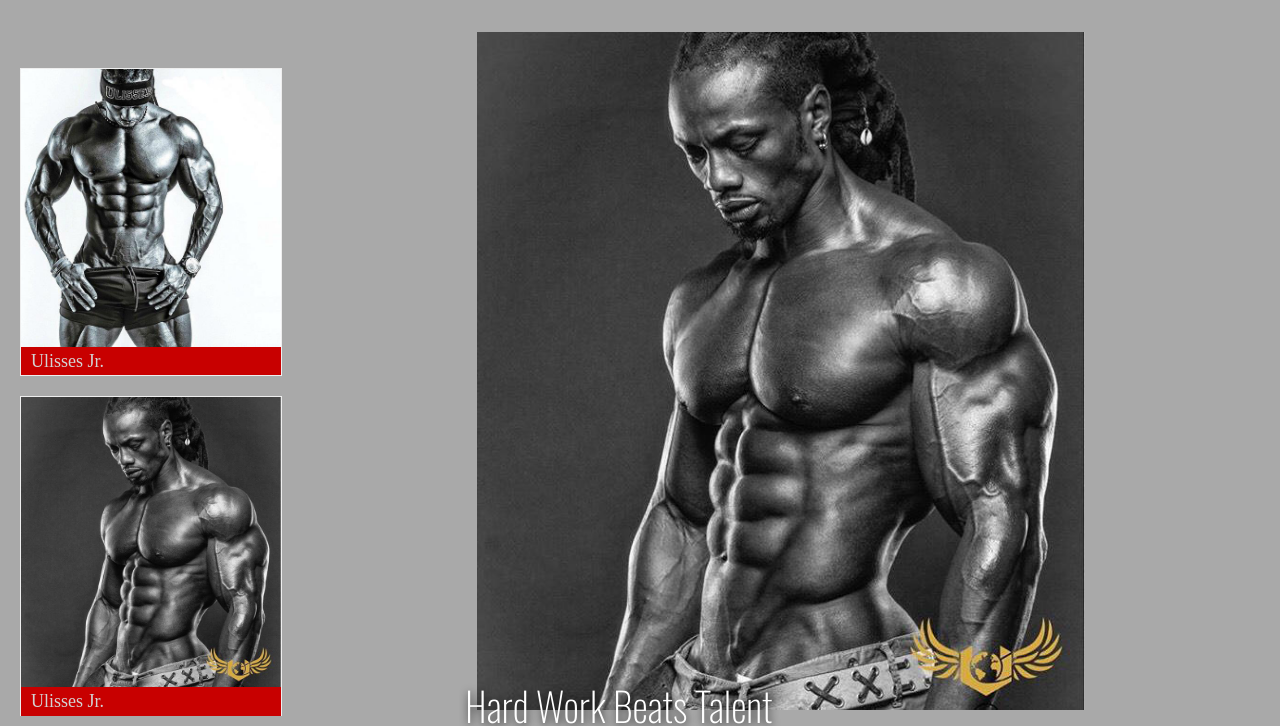
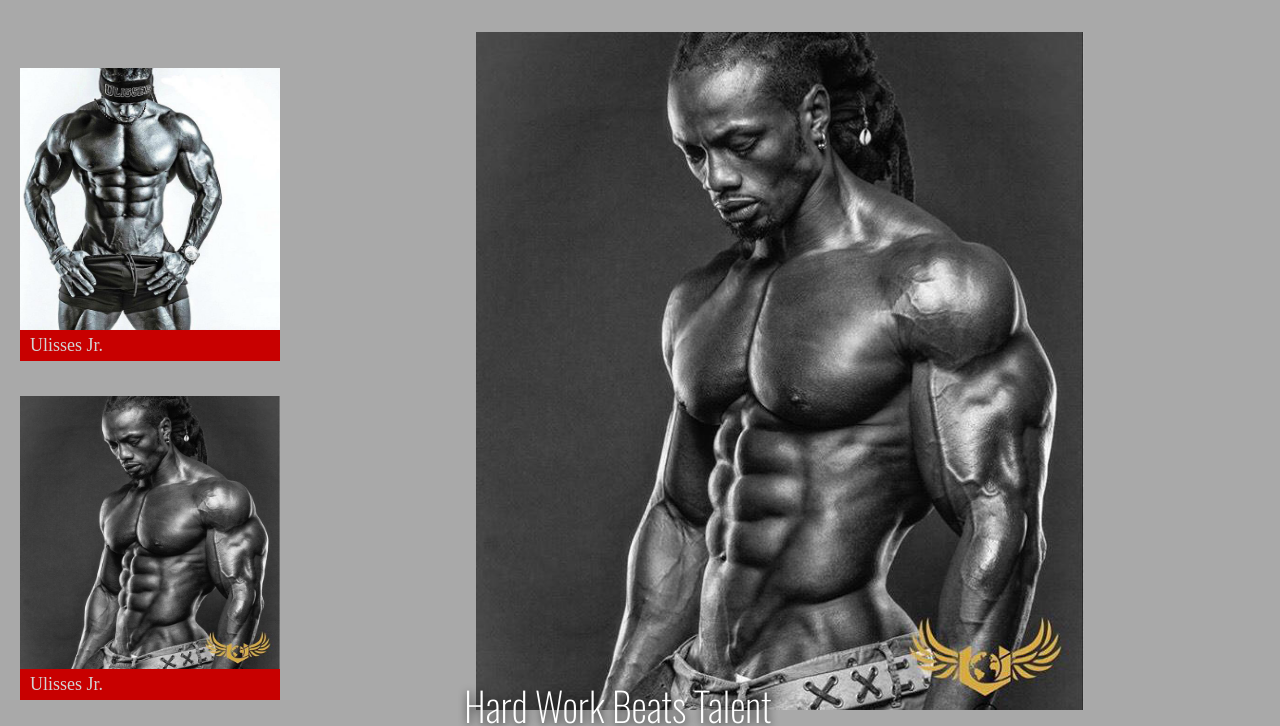
Before and after one commit to brentonjackson/fitnessgram, a plain HTML site: page index.html in a window 1280 px wide. Shown: the part 74-800 px from the top of the page. Drawn offline with nearby package versions, Linux system fonts and the light colour scheme.

Commit message:
removed thumbnail border to fix visual bug between outline and thumbnail item container

```diff
--- a/stylesheets/styles.css
+++ b/stylesheets/styles.css
@@ -51,8 +51,8 @@ a {
 }
 
 .thumbnail-item {
-    border: 1px solid rgb(100%, 100%, 100%);
-    border: 1px solid rgba(100%, 100%, 100%, 0.8);
+/*    border: 1px solid rgb(100%, 100%, 100%);*/
+/*    border: 1px solid rgba(100%, 100%, 100%, 0.8);*/
     display: inline-block;
     min-width: 120px;
     max-width: 120px;
@@ -61,7 +61,8 @@ a {
 .thumbnail-title {
     display: block;
     margin: 0;
-    padding: 4px 10px;
+    padding: 5px 10px;
+    height: auto;
 
     background: rgb(200, 0, 0);
     color: lightgrey;
@@ -70,7 +71,7 @@ a {
 
 .thumbnail-image {
     width: 100%;
-/*    height: 100%;*/
+    height: 85%;
     /* because they were stretched vertically at height 100% */
     display: block;
 }
```
